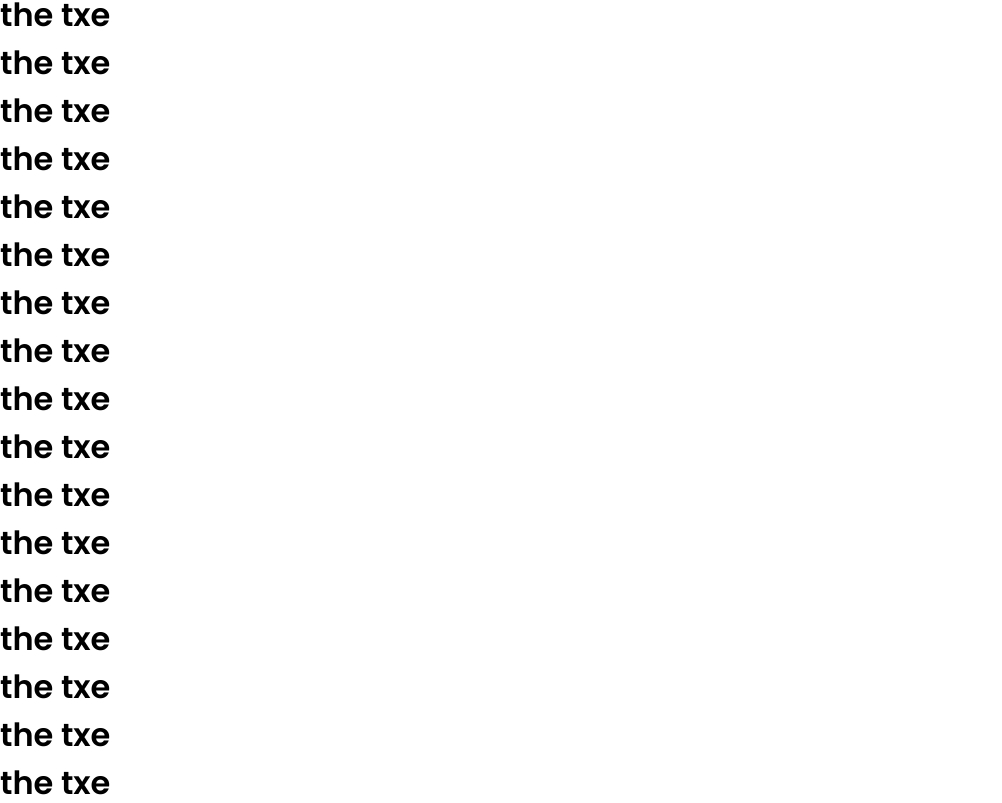
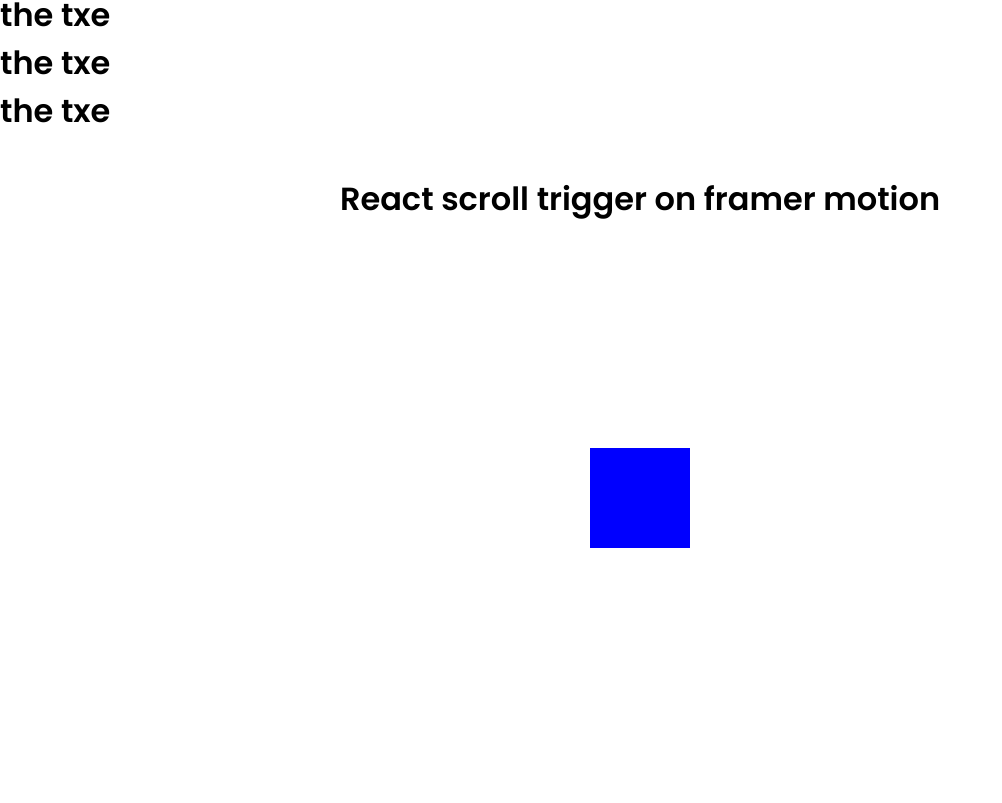
Before and after one commit to TamannaAfroz2666/Parlour-BD-Page, a React (Create React App) app: page / in a window 1280 px wide. Shown: the part 1237-2040 px from the top of the page, without its empty margins (0-1002 px from the left). Built offline with nearby package versions, Linux system fonts and the light colour scheme; the HTML template or start-up script is replaced by a standard one.

Commit message:
animation scroll trigger

```diff
--- a/src/components/Animation/Animation.css
+++ b/src/components/Animation/Animation.css
@@ -36,3 +36,15 @@
  .sortP{
     width: 600px;
  }
+ .motionTrigger{
+    margin-top: 40px;
+    display: flex;
+    flex-direction: column;
+    align-items: center;
+ }
+ .ShowTheDiv{
+    width: 100px;
+    height: 100px;
+    margin: 200px 0;
+    background-color: blue;
+ }
--- a/src/components/Animation/Animation.js
+++ b/src/components/Animation/Animation.js
@@ -1,6 +1,7 @@
 import React, { useState } from 'react';
 import './Animation.css';
 import { motion, spring, useScroll } from 'framer-motion';
+import PortFolio from 'components/Portfolio/PortFolio';
 
 const Animation = () => {
     const { scrollYProgress } = useScroll()
@@ -79,31 +80,16 @@
             <h1>the txe</h1>
             <h1>the txe</h1>
             <h1>the txe</h1>
-            <h1>the txe</h1>
-            <h1>the txe</h1>
-            <h1>the txe</h1>
-            <h1>the txe</h1>
-            <h1>the txe</h1>
-            <h1>the txe</h1>
-            <h1>the txe</h1>
-            <h1>the txe</h1>
-            <h1>the txe</h1>
-            <h1>the txe</h1>
-            <h1>the txe</h1>
-            <h1>the txe</h1>
-            <h1>the txe</h1>
-            <h1>the txe</h1>
-            <h1>the txe</h1>
-            <h1>the txe</h1>
-            <h1>the txe</h1>
-            <h1>the txe</h1>
-            <h1>the txe</h1>
-            <h1>the txe</h1>
-            <h1>the txe</h1>
-            <h1>the txe</h1>
-            <h1>the txe</h1>
-            <h1>the txe</h1>
 
+            </div>
+            <div className="motionTrigger">
+                <h1>React scroll trigger on framer motion</h1>
+               <br />
+
+               <PortFolio></PortFolio>
+               <PortFolio></PortFolio>
+               <PortFolio></PortFolio>
+               <PortFolio></PortFolio>
             </div>
 
 
@@ -112,5 +98,29 @@
         </>
     );
 };
+// function box() {
+//     return(
+//         <motion.div className='ShowTheDiv'
+//         initial={{
+//             opacity:0,
+//             scale: 0
+
+//         }}
+//         whileInView={{
+//             opacity: 1,
+//             scale: 1
+
+//         }}
+//         transition={{
+//             duration: 0.6
+//         }}
+//         viewport={{once: true}}
+
+//         >
+
+//         </motion.div>
+//     )
+
+// }
 
 export default Animation;
--- a/src/components/Portfolio/PortFolio.js
+++ b/src/components/Portfolio/PortFolio.js
@@ -0,0 +1,31 @@
+import React from 'react';
+import { motion } from 'framer-motion';
+
+const PortFolio = () => {
+    return (
+        <div>
+             <motion.div className='ShowTheDiv'
+        initial={{
+            opacity:0,
+            scale: 0
+
+        }}
+        whileInView={{
+            opacity: 1,
+            scale: 1
+
+        }}
+        transition={{
+            duration: 0.6
+        }}
+        viewport={{once: true}}
+
+        >
+
+        </motion.div>
+
+        </div>
+    );
+};
+
+export default PortFolio;
```
